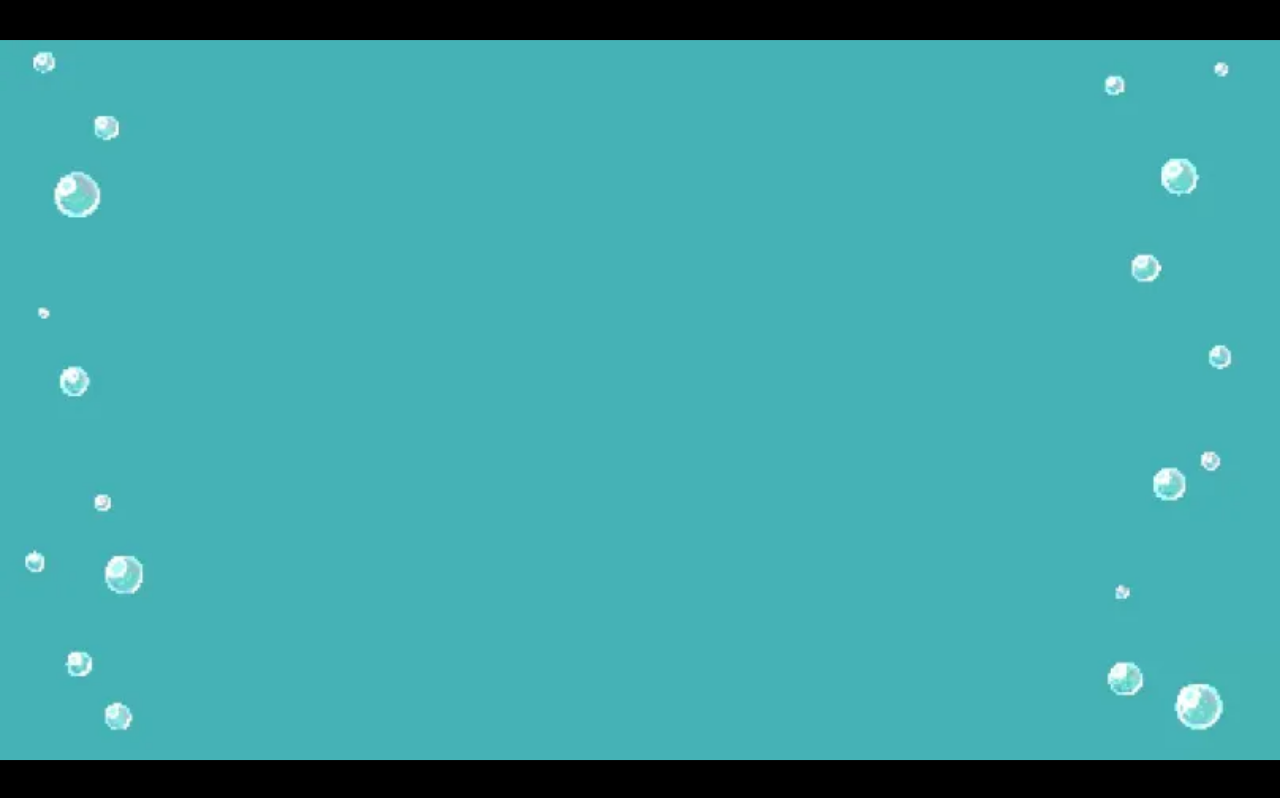
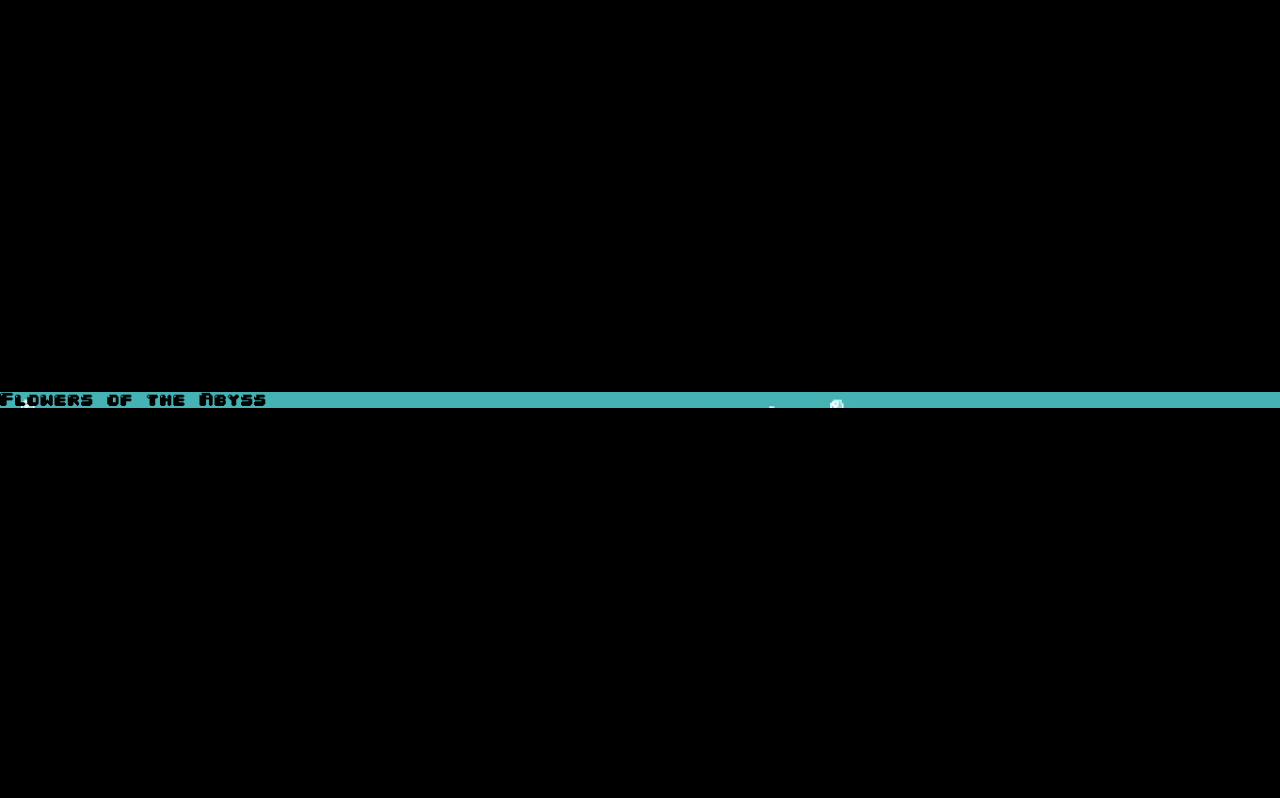
Before and after one commit to FlowersOfTheAbyss/FlowersOfTheAbyss.github.io, a plain HTML site: page index.html in a window 1280 px wide. Drawn offline with Linux system fonts and the light colour scheme.

Commit message:
Update index.html

```diff
--- a/index.html
+++ b/index.html
@@ -39,11 +39,23 @@
     canvas { border: 0px none; outline: none; background-color: black; }
     * { margin:0; padding:0; }
     html, body { width:100%; height:100%; overflow:hidden; background-color:#000; }
-    .intro{width:100%;position:absolute;top:50%;left:50%;transform:translate(-50%,-50%);}
+    @font-face{ font-family: Pixel; src: url('04B30.TTF'); }
+    .intro
+    {
+        width:100%;
+        position:absolute;
+        top:50%;
+        left:50%;
+        transform:translate(-50%,-50%);
+        background-image: url("intro.png");
+        font-family: Pixel, sans-serif;
+    }
     </style>
 
 </head>
 <body>
-    <img class="intro" src="intro.png" />
+    <div class="intro">
+        Flowers of the Abyss
+    </div>
 </body>
 </html>
```
